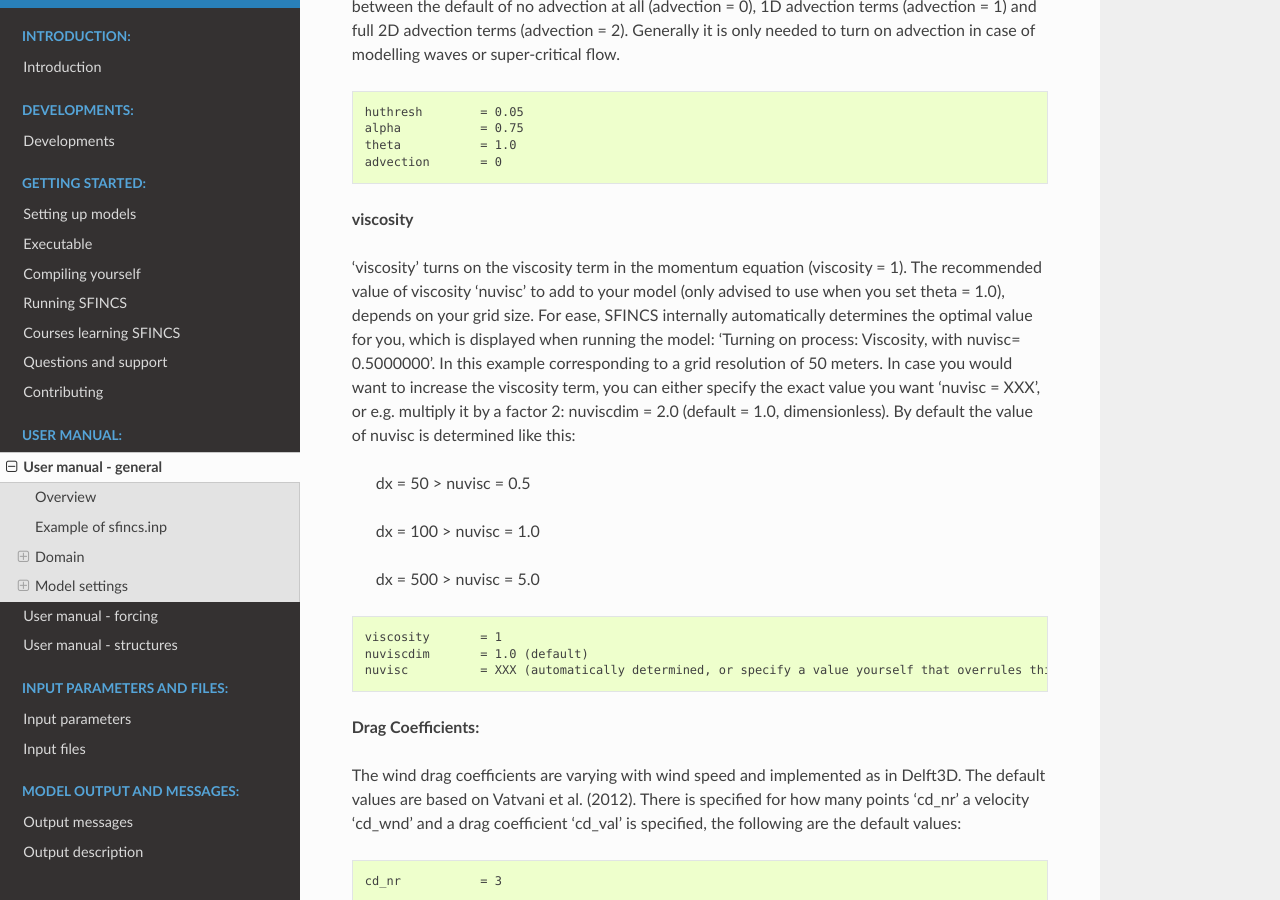
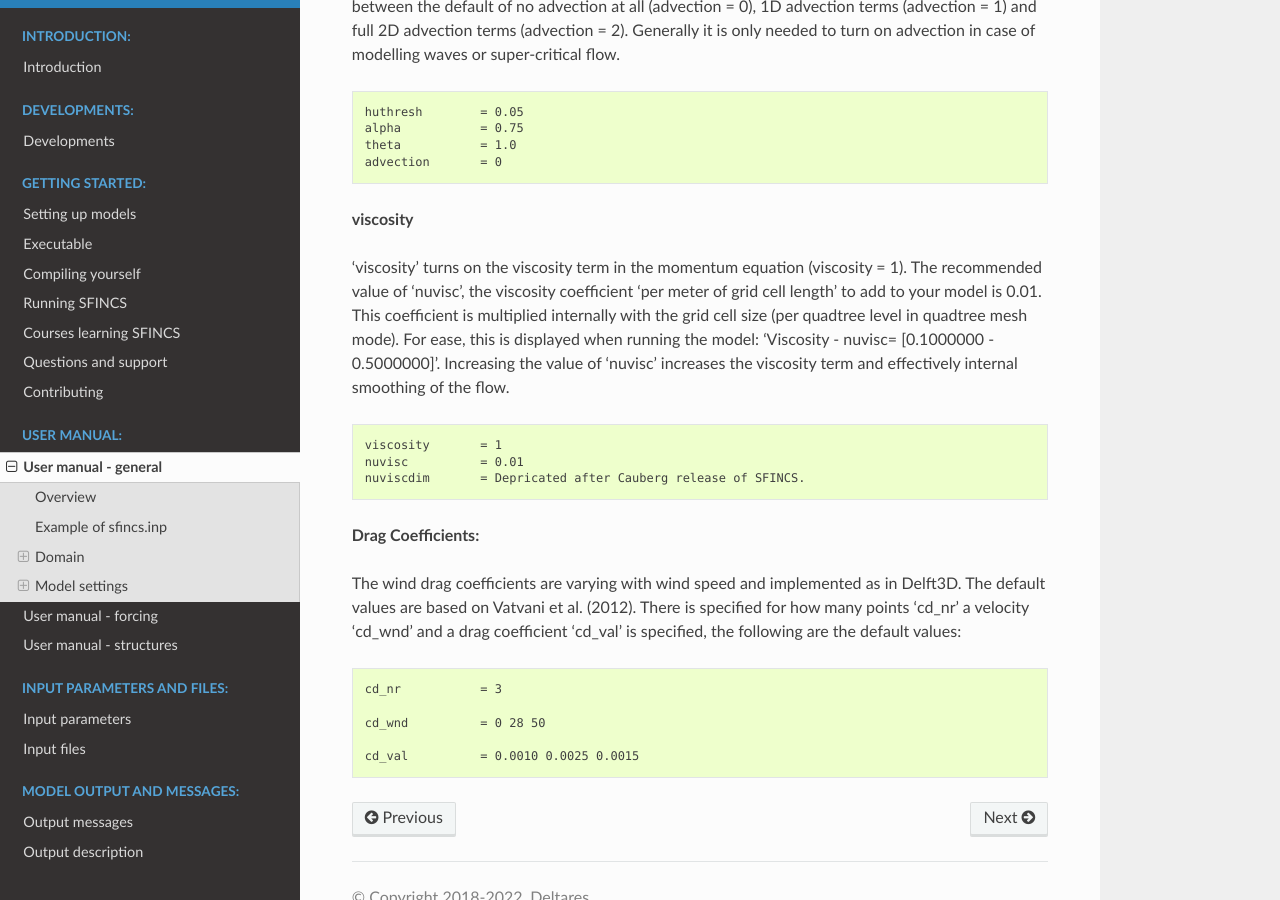
Before and after one commit to Deltares/SFINCS, a Sphinx documentation site: the page built from docs/input.rst, in a window 1280 px wide and 900 px high, scrolled down 17428 px. Built offline with Sphinx 7.4.7 and the Read the Docs theme 2.0.0, drawn with Linux system fonts in a browser that asks for light colours.

Commit message:
- Update the documentation as well

```diff
--- a/docs/input.rst
+++ b/docs/input.rst
@@ -715,22 +715,16 @@
 **viscosity**
 
 'viscosity' turns on the viscosity term in the momentum equation (viscosity = 1).
-The recommended value of viscosity 'nuvisc' to add to your model (only advised to use when you set theta = 1.0), depends on your grid size.
-For ease, SFINCS internally automatically determines the optimal value for you, which is displayed when running the model:	'Turning on process: Viscosity, with nuvisc=   0.5000000'. In this example corresponding to a grid resolution of 50 meters.
-In case you would want to increase the viscosity term, you can either specify the exact value you want 'nuvisc = XXX', or e.g. multiply it by a factor 2: 	nuviscdim = 2.0 (default = 1.0, dimensionless).
-By default the value of nuvisc is determined like this:
-
-	dx = 50 > nuvisc = 0.5
-
-        dx = 100 > nuvisc = 1.0
-
-        dx = 500 > nuvisc = 5.0
+The recommended value of 'nuvisc', the viscosity coefficient 'per meter of grid cell length' to add to your model is 0.01.
+This coefficient is multiplied internally with the grid cell size (per quadtree level in quadtree mesh mode).
+For ease, this is displayed when running the model:	'Viscosity - nuvisc=   [0.1000000 - 0.5000000]'.
+Increasing the value of 'nuvisc' increases the viscosity term and effectively internal smoothing of the flow.
 
 .. code-block:: text
 
 	viscosity 	= 1
-	nuviscdim 	= 1.0 (default)
-	nuvisc 		= XXX (automatically determined, or specify a value yourself that overrules this)
+	nuvisc 		= 0.01
+	nuviscdim 	= Depricated after Cauberg release of SFINCS.
 
 **Drag Coefficients:**
 
```
Also changed, not shown: docs/parameters.rst (+4 -7 lines).
